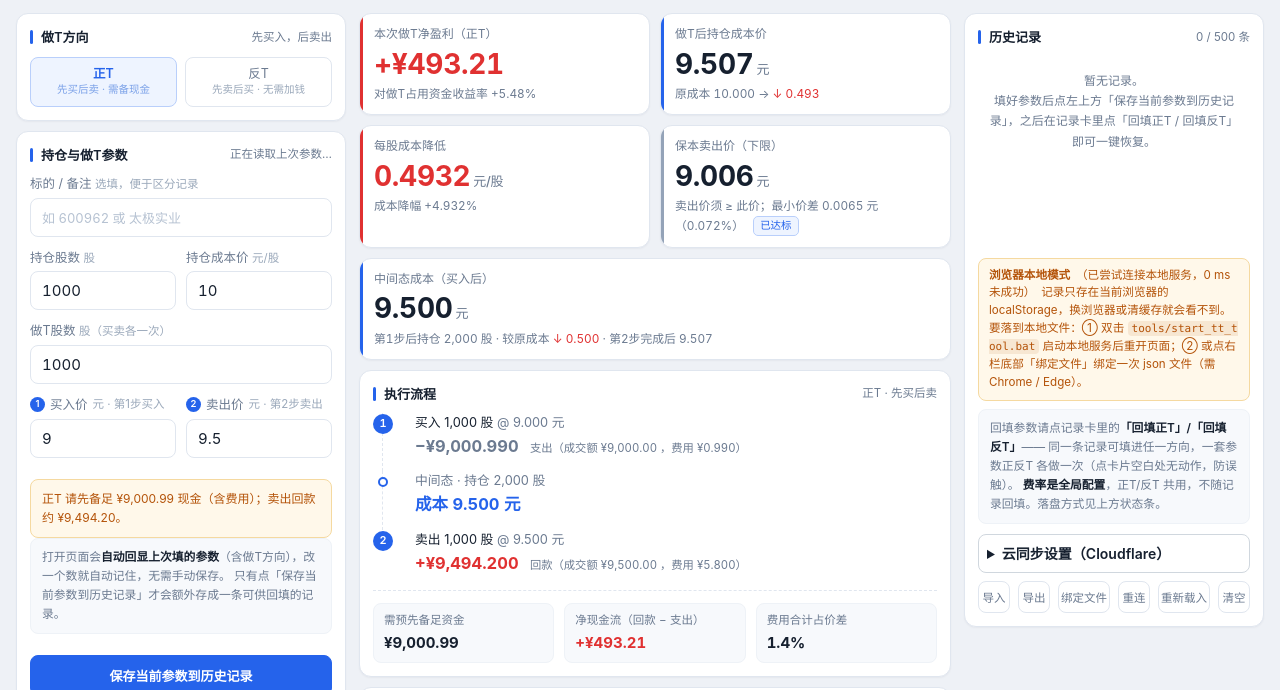
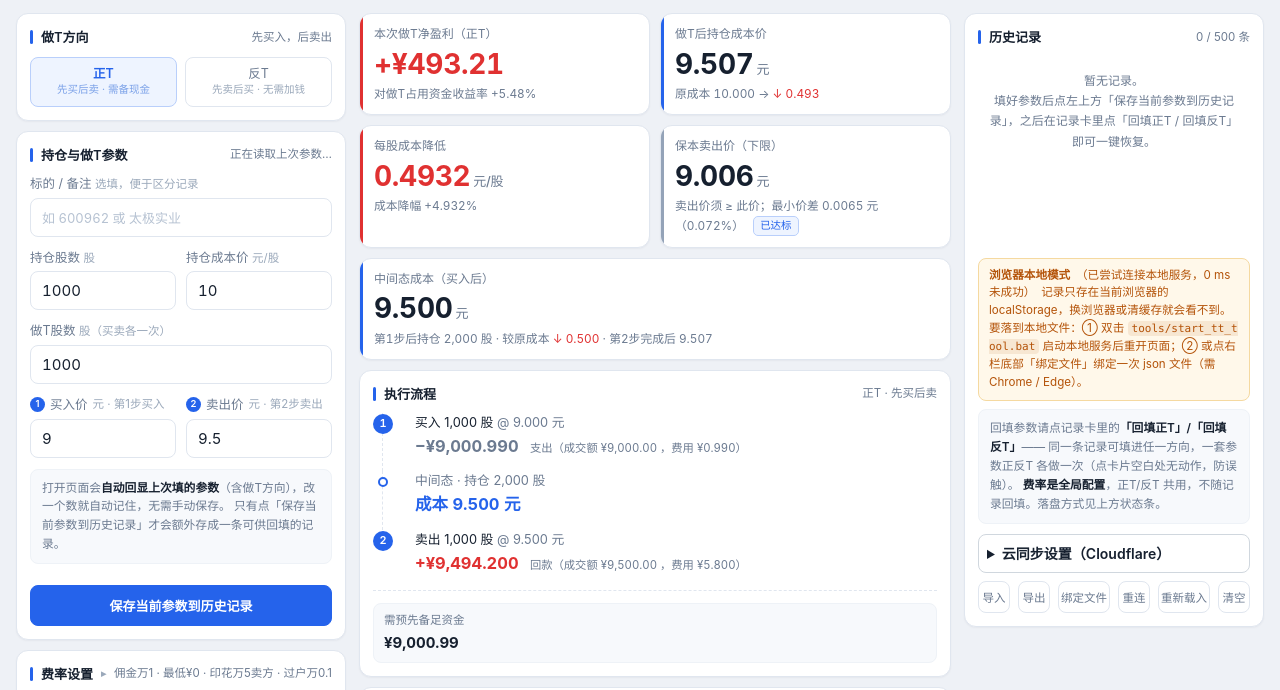
Before and after one commit to zsy0216/tt-calculator, a plain HTML site: page index.html in a window 1280 px wide. Shown: the part 70-760 px from the top of the page. Drawn offline with Linux system fonts and the light colour scheme; no server answers.

Commit message:
去重：删左侧备足现金警告（与流程区重复）、流程底部只留需备资金（净现金流/费用占比与KPI和明细重复）

```diff
--- a/index.html
+++ b/index.html
@@ -689,14 +689,9 @@ ul.tips li.on b{color:var(--accent)}
     $("flow").innerHTML = flow;
 
     var needCash = isBuyFirst ? r.buyOut : Math.max(0, r.buyOut - r.sellIn);
-    var foot = "";
-    foot += '<div class="ff"><div class="k">' + (isBuyFirst ? "需预先备足资金" : "所需额外资金") + "</div>"
+    // 只保留「需备资金」一项：净现金流与 KPI 净盈利、费用占比与明细表费用合计行重复，不再重复展示
+    $("flowFoot").innerHTML = '<div class="ff"><div class="k">' + (isBuyFirst ? "需预先备足资金" : "所需额外资金") + "</div>"
       + '<div class="v">' + yuan(needCash, 2) + "</div></div>";
-    foot += '<div class="ff"><div class="k">净现金流（回款 − 支出）</div>'
-      + '<div class="v ' + cls(r.net) + '">' + sgn(r.net) + yuan(Math.abs(r.net), 2) + "</div></div>";
-    foot += '<div class="ff"><div class="k">费用合计占价差</div>'
-      + '<div class="v">' + (Math.abs(r.gross) > 0.0000001 ? (r.totalFee / Math.abs(r.gross) * 100).toFixed(1) + "%" : "—") + "</div></div>";
-    $("flowFoot").innerHTML = foot;
 
     // --- 明细表 ---
     var rows = "";
@@ -818,9 +813,7 @@ ul.tips li.on b{color:var(--accent)}
       w.push((isBuyFirst ? "卖价低于保本线" : "买回价高于保本线") + "，本次做T为亏损，持仓成本将被抬高 "
         + Math.abs(r.perShareCut).toFixed(4) + " 元/股。");
     }
-    if (isBuyFirst && c.tShares > 0 && r.buyOut > 0){
-      w.push("正T 请先备足 " + yuan(r.buyOut, 2) + " 现金（含费用）；卖出回款约 " + yuan(r.sellIn, 2) + "。");
-    }
+    // 「正T 需备足现金」不在此处重复提示：执行流程下方已有「需预先备足资金」，卖出回款见流程第 2 步
     $("inputWarn").innerHTML = w.join("<br>");
 
     // --- 费率提示 ---
```
